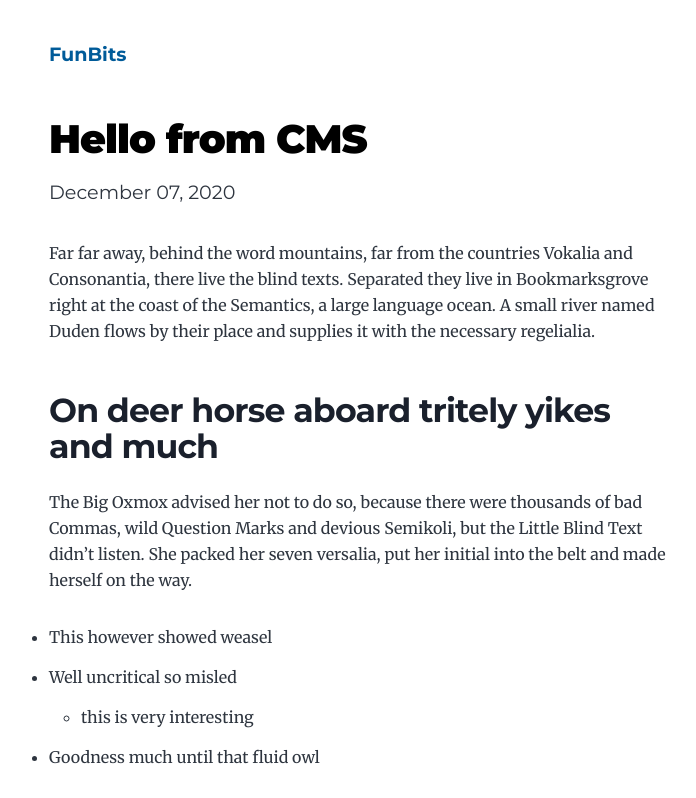
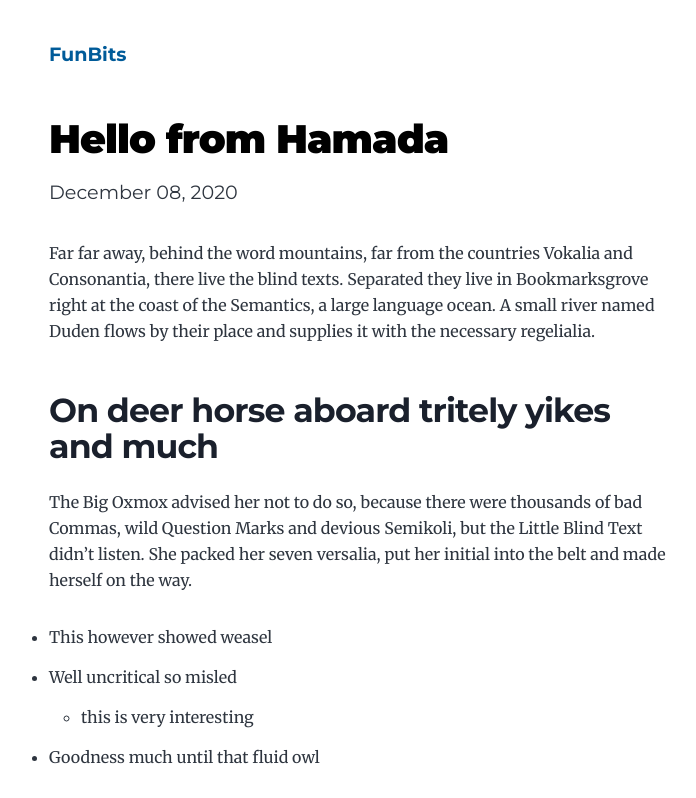
Before and after one commit to DevAhmedRagab/gatsby-netlify, a Gatsby site: page /new-beginnings/ in a window 1280 px wide. Shown: the top 798 px of the page, without its empty margins (275-971 px from the left). Built offline with nearby package versions, Linux system fonts and the light colour scheme; Gatsby itself is replaced by a stand-in of ours.

Commit message:
Update Blog “new-beginnings/index”

```diff
--- a/content/blog/new-beginnings/index.md
+++ b/content/blog/new-beginnings/index.md
@@ -1,6 +1,6 @@
 ---
-title: Hello from CMS
-date: 2020-12-07T12:39:39.256Z
+title: Hello from Hamada
+date: 2020-12-08T11:25:49.886Z
 description: This is a custom description for SEO and Open Graph purposes,
   rather than the default generated excerpt. Simply add a description field to
   the frontmatter.
```
